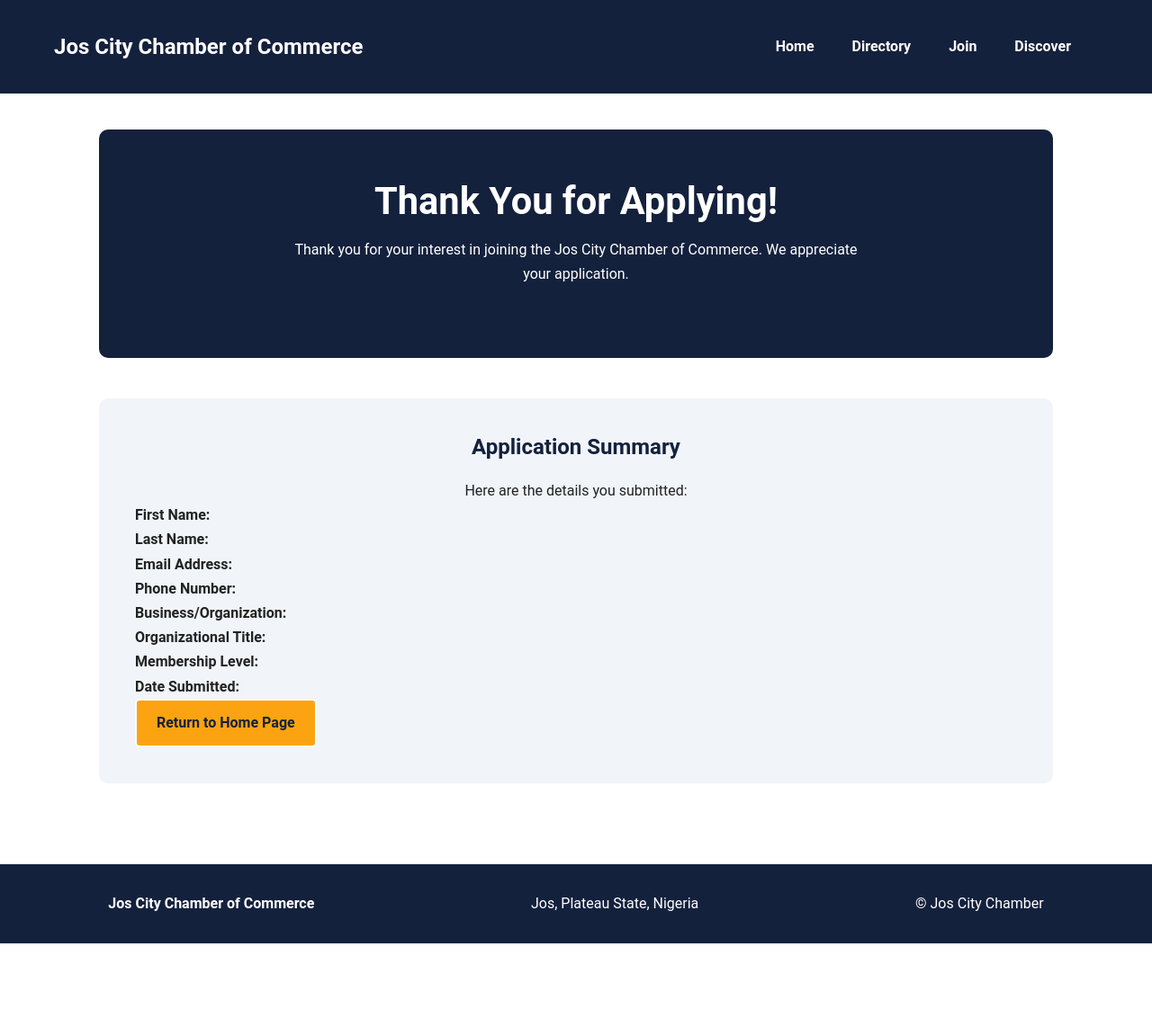
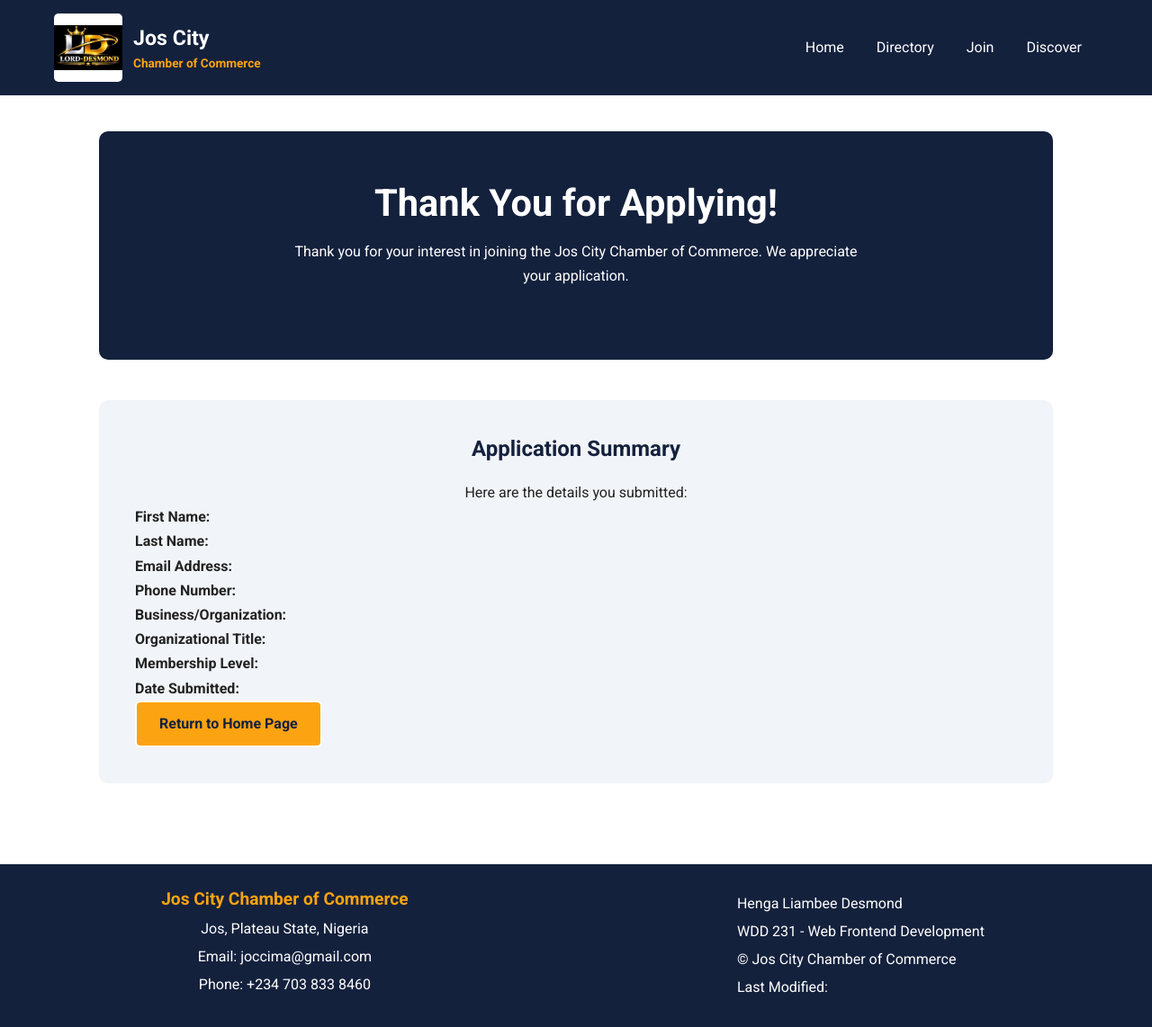
Before and after one commit to lorddesmond123/wdd231, a plain HTML site: page chamber/thank you.html in a window 1280 px wide. Shown: the whole page at 90% size. Before the commit the page ends 1049 px from the top, so only its background shows below. Drawn offline with Linux system fonts and the light colour scheme; a script that the page names is missing.

Commit message:
week 4 correction fixed

```diff
--- a/chamber/styles/join.css
+++ b/chamber/styles/join.css
@@ -48,14 +48,24 @@
 }
 
 .join-header #primary-nav a {
-    color: #14213d;
-    padding: 10px;
+    color: #ffffff;
+    padding: 10px 15px;
     text-decoration: none;
+    font-weight: 600;
+}
+
+.join-header #primary-nav a:visited {
+    color: #ffffff;
+}
+
+.join-header #primary-nav a:hover,
+.join-header #primary-nav a:focus {
+    color: #fca311;
 }
 
 .join-header #primary-nav a[aria-current="page"] {
+    color: #ffffff;
     border-bottom: 3px solid #fca311;
-    font-weight: bold;
 }
 
 /* HERO */
@@ -81,17 +91,20 @@
 
 .join-button {
     display: inline-block;
-    background: #fca311;
+    background-color: #fca311;
     color: #14213d;
-    padding: 13px 22px;
-    border-radius: 5px;
+    padding: 12px 25px;
+    border-radius: 6px;
     text-decoration: none;
-    font-weight: bold;
+    font-weight: 700;
+    transition: background-color 0.3s ease, transform 0.3s ease;
 }
 
 .join-button:hover,
 .join-button:focus {
-    background: #ffffff;
+    background-color: #ffffff;
+    color: #14213d;
+    transform: translateY(-2px);
 }
 
 /* INTRODUCTION */
@@ -329,6 +342,8 @@ footer {
     }
 }
 
+/* LARGE DESKTOP */
+
 @media screen and (min-width: 1000px) {
 
     .membership-levels {
@@ -339,37 +354,3 @@ footer {
         grid-template-columns: repeat(4, 1fr);
     }
 }
-
-
-/* =====================================
-   NAVIGATION TEXT COLOR CORRECTION
-===================================== */
-
-.join-header #primary-nav a {
-    color: #ffffff !important;
-    text-decoration: none;
-    font-weight: 600;
-    padding: 10px 15px;
-}
-
-.join-header #primary-nav a:visited {
-    color: #ffffff !important;
-}
-
-.join-header #primary-nav a:hover,
-.join-header #primary-nav a:focus {
-    color: #fca311 !important;
-}
-
-.join-header #primary-nav a[aria-current="page"] {
-    color: #ffffff !important;
-    border-bottom: 3px solid #fca311;
-}
-
-/* MOBILE NAVIGATION */
-
-@media screen and (max-width: 699px) {
-    .join-header #primary-nav a {
-        color: #ffffff !important;
-    }
-}
--- a/chamber/thank you.html
+++ b/chamber/thank you.html
@@ -6,11 +6,18 @@
     <meta name="viewport" content="width=device-width, initial-scale=1.0">
 
     <meta name="description" content="Thank you for applying to join the Jos City Chamber of Commerce.">
+
     <meta name="author" content="Henga Liambee Desmond">
 
     <title>Thank You | Jos City Chamber of Commerce</title>
 
-    <link rel="icon" href="images/favicon.png">
+    <link rel="icon" href="images/logo.svg.jpg">
+
+    <link rel="preconnect" href="https://fonts.googleapis.com">
+    <link rel="preconnect" href="https://fonts.gstatic.com" crossorigin>
+
+    <link href="https://fonts.googleapis.com/css2?family=Roboto:wght@400;500;700&display=swap" rel="stylesheet">
+
     <link rel="stylesheet" href="styles/normalize.css">
     <link rel="stylesheet" href="styles/small.css">
     <link rel="stylesheet" href="styles/larger.css">
@@ -21,16 +28,27 @@
 
 <body>
 
-<header class="join-header">
+<header>
     <div class="header-content">
 
-        <h2>Jos City Chamber of Commerce</h2>
+        <div class="site-brand">
+            <img src="images/logo.svg.jpg"
+                 alt="Jos City Chamber of Commerce logo"
+                 width="76"
+                 height="76">
+
+            <div>
+                <span class="brand-name">Jos City</span>
+                <span class="brand-subtitle">Chamber of Commerce</span>
+            </div>
+        </div>
 
         <button id="menu-button"
-            type="button"
-            aria-label="Open navigation menu"
-            aria-controls="primary-nav"
-            aria-expanded="false">
+                class="menu-button"
+                type="button"
+                aria-label="Open navigation menu"
+                aria-expanded="false"
+                aria-controls="primary-nav">
             ☰
         </button>
 
@@ -50,8 +68,8 @@
         <h1>Thank You for Applying!</h1>
 
         <p>
-            Thank you for your interest in joining the
-            Jos City Chamber of Commerce.
+            Thank you for your interest in joining
+            the Jos City Chamber of Commerce.
             We appreciate your application.
         </p>
     </section>
@@ -64,43 +82,35 @@
 
         <div class="application-summary">
 
-            <p>
-                <strong>First Name:</strong>
+            <p><strong>First Name:</strong>
                 <span id="first-name"></span>
             </p>
 
-            <p>
-                <strong>Last Name:</strong>
+            <p><strong>Last Name:</strong>
                 <span id="last-name"></span>
             </p>
 
-            <p>
-                <strong>Email Address:</strong>
+            <p><strong>Email Address:</strong>
                 <span id="email"></span>
             </p>
 
-            <p>
-                <strong>Phone Number:</strong>
+            <p><strong>Phone Number:</strong>
                 <span id="phone"></span>
             </p>
 
-            <p>
-                <strong>Business/Organization:</strong>
+            <p><strong>Business/Organization:</strong>
                 <span id="organization"></span>
             </p>
 
-            <p>
-                <strong>Organizational Title:</strong>
+            <p><strong>Organizational Title:</strong>
                 <span id="organization-title"></span>
             </p>
 
-            <p>
-                <strong>Membership Level:</strong>
+            <p><strong>Membership Level:</strong>
                 <span id="membership"></span>
             </p>
 
-            <p>
-                <strong>Date Submitted:</strong>
+            <p><strong>Date Submitted:</strong>
                 <span id="timestamp"></span>
             </p>
 
@@ -115,9 +125,29 @@
 </main>
 
 <footer>
-    <p><strong>Jos City Chamber of Commerce</strong></p>
-    <p>Jos, Plateau State, Nigeria</p>
-    <p>&copy; <span id="currentyear"></span> Jos City Chamber</p>
+
+    <div class="contact-info">
+        <h2>Jos City Chamber of Commerce</h2>
+        <p>Jos, Plateau State, Nigeria</p>
+        <p>Email: joccima@gmail.com</p>
+        <p>Phone: +234 703 833 8460</p>
+    </div>
+
+    <div class="development-info">
+        <p>Henga Liambee Desmond</p>
+        <p>WDD 231 - Web Frontend Development</p>
+
+        <p>
+            &copy; <span id="currentyear"></span>
+            Jos City Chamber of Commerce
+        </p>
+
+        <p>
+            Last Modified:
+            <span id="lastModified"></span>
+        </p>
+    </div>
+
 </footer>
 
 </body>
```
Also changed, not shown: chamber/join.html (+1 -2 lines).
